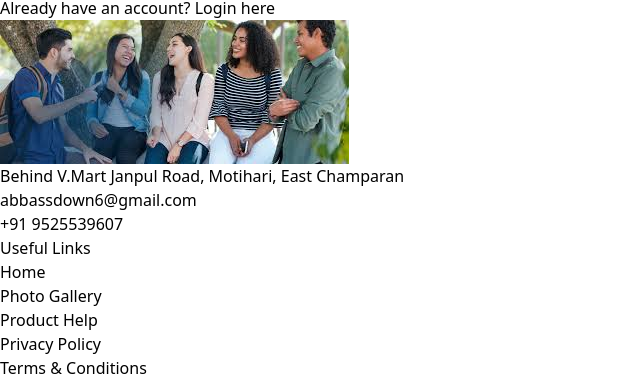
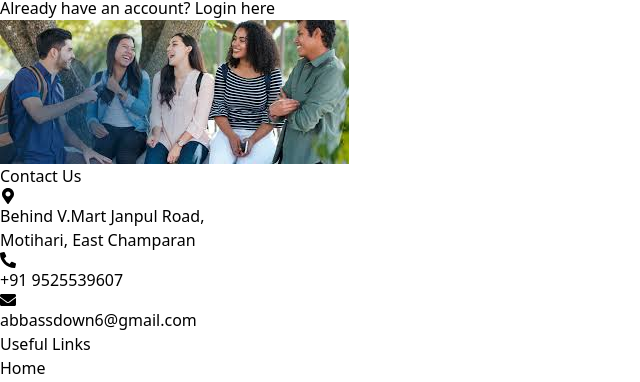
Before and after one commit to FTSRepo/SchoolWebSite, a React (Vite) app: page /registration in a window 1280 px wide. Shown: the part 1246-1628 px from the top of the page, without its empty margins (0-640 px from the left). Built offline with nearby package versions, Linux system fonts and the light colour scheme.

Commit message:
changes the Footer and Home

```diff
--- a/src/components/Footer/Footer.jsx
+++ b/src/components/Footer/Footer.jsx
@@ -1,34 +1,39 @@
 import React from "react";
 import Logo from "../../assets/schoolImages/About.jpeg"
-// import "@fortawesome/fontawesome-free/css/all.min.css";
+import {
+  FaMapMarkerAlt,
+  FaEnvelope,
+  FaPhoneAlt,
+} from "react-icons/fa";
 
 const Footer = () => {
   return (
     <footer className=" bg-green-800 text-white py-10 px-4">
-      <div className="max-w-7xl mx-auto grid grid-cols-1 md:grid-cols-4 gap-8">
-        {/* Section 1: Logo and Description */}
+      <div className="max-w-7xl mx-auto grid grid-cols-1 md:grid-cols-4 gap-10">
+        {/* Section 1: Logo and Contact */}
         <div>
           <div className="mb-4">
-            <img src={Logo} alt="DPS" className="w-24 h-24 rounded-md" />
+            <img src={Logo} alt="DPS" className="w-24 h-24 rounded-md shadow-lg" />
           </div>
-
-          <div className="text-sm leading-6 space-y-2">
-            <div className="flex items-start gap-2">
-              <i className="fa-solid fa-location-crosshairs text-yellow-400 mt-1"></i>
-              <span>Behind V.Mart Janpul Road, Motihari, East Champaran</span>
+          <h3 className="text-xl font-bold mb-4 uppercase">Contact Us</h3>
+          <div className="text-sm text-gray-200 space-y-4">
+            <div className="flex items-start gap-3">
+              <FaMapMarkerAlt className="text-xl mt-1 text-yellow-400" />
+              <p>
+                Behind V.Mart Janpul Road,<br />
+                Motihari, East Champaran
+              </p>
             </div>
-            <div className="flex items-start gap-2">
-              <i className="fa-solid fa-square-envelope text-yellow-400 mt-1"></i>
-              <span>abbassdown6@gmail.com</span>
+            <div className="flex items-center gap-3 border-t border-gray-500 pt-4">
+              <FaPhoneAlt className="text-yellow-400" />
+              <a href="tel:+919525539607" className="hover:underline">+91 9525539607</a>
             </div>
-            <div className="flex items-start gap-2">
-              <i className="fa-solid fa-mobile-retro text-yellow-400 mt-1"></i>
-              <span>+91 9525539607</span>
+            <div className="flex items-center gap-3 border-t border-gray-500 pt-4">
+              <FaEnvelope className="text-yellow-400" />
+              <a href="mailto:abbassdown6@gmail.com" className="hover:underline">abbassdown6@gmail.com</a>
             </div>
           </div>
         </div>
-
-
 
         {/* Section 2: Useful Links */}
         <div>
--- a/src/components/Home/Home.jsx
+++ b/src/components/Home/Home.jsx
@@ -70,7 +70,7 @@ export default function Home() {
               </p>
               <div>
                 <Link
-                  to="/About"
+                  to="/about/about-school"
                   className="inline-block bg-blue-600 hover:bg-blue-700 text-white font-medium py-2 px-6 rounded-lg transition duration-200"
                 >
                   Read More About Us
@@ -227,7 +227,7 @@ export default function Home() {
           {/* View Full Gallery Button */}
           <div className="mt-12">
             <a
-              href="/Photo"
+              href="/gallery"
               className="inline-block bg-blue-600 hover:bg-blue-700 text-white font-medium py-2 px-6 rounded-lg transition duration-200"
             >
               View Full Gallery
```
